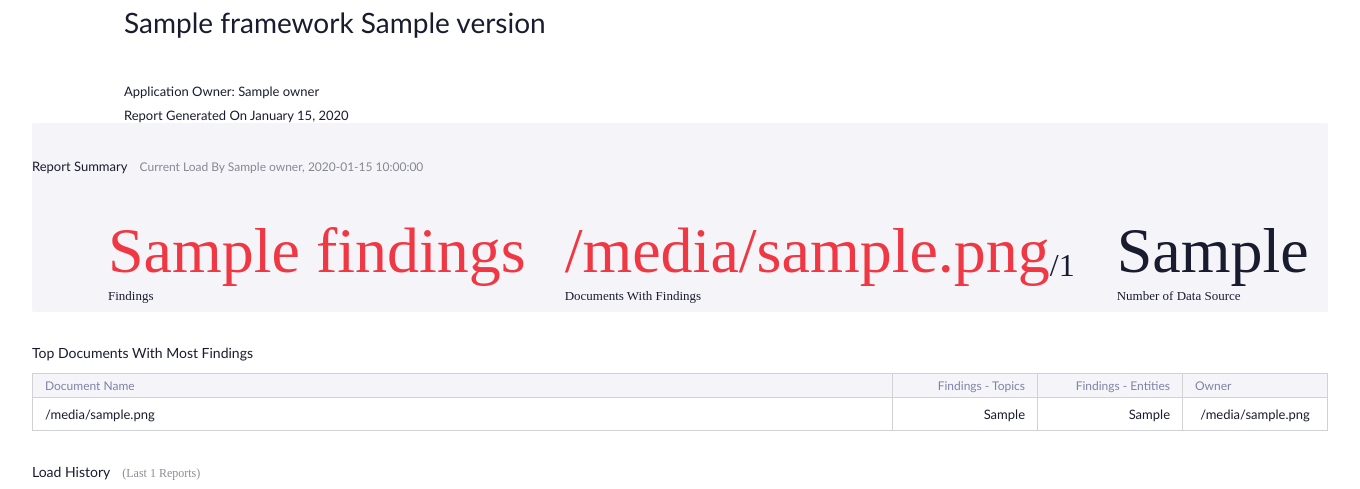
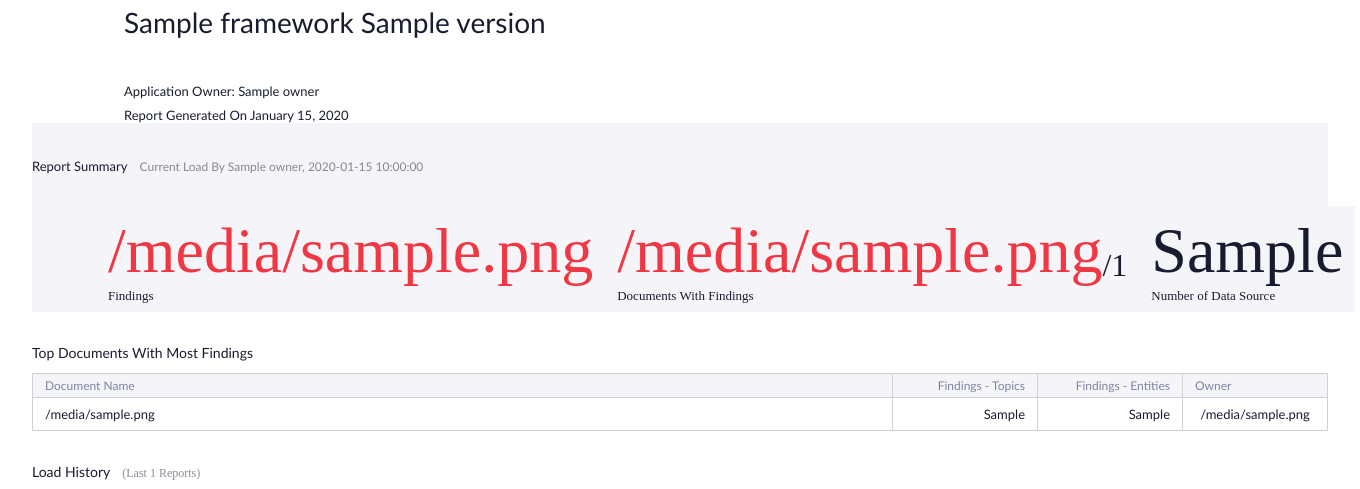
Before and after one commit to daxa-ai/pebblo, a Python web app: template pebblo/reports/templates/xhtml2pdfTemplate.html in a window 1360 px wide. Shown: the part 275-764 px from the top of the page. Run offline with Jinja, Linux system fonts and the light colour scheme; the template is opened without the code that fills it: most values are stand-ins (such as "Sample title", 1, 10 or a date in 2020).

Commit message:
fix: xhtml2pdf template changes revert

```diff
--- a/pebblo/reports/templates/xhtml2pdfTemplate.html
+++ b/pebblo/reports/templates/xhtml2pdfTemplate.html
@@ -649,7 +649,9 @@
               <tr>
                 <td>
                   <div class="critical font-64 normal">
-                    {{ data.reportSummary.findings|default('0') }}
+                    {{
+                      data.reportSummary.filesWithRestrictedData|default('0')
+                    }}
                   </div>
                   <div class="surface-10 font-13">Findings</div>
                 </td>
```
